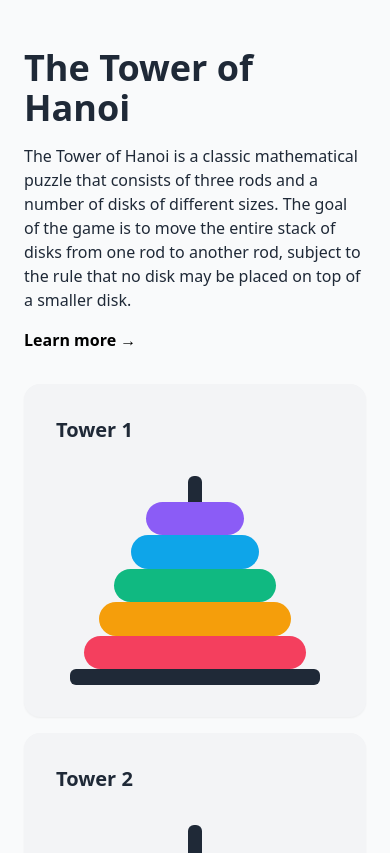
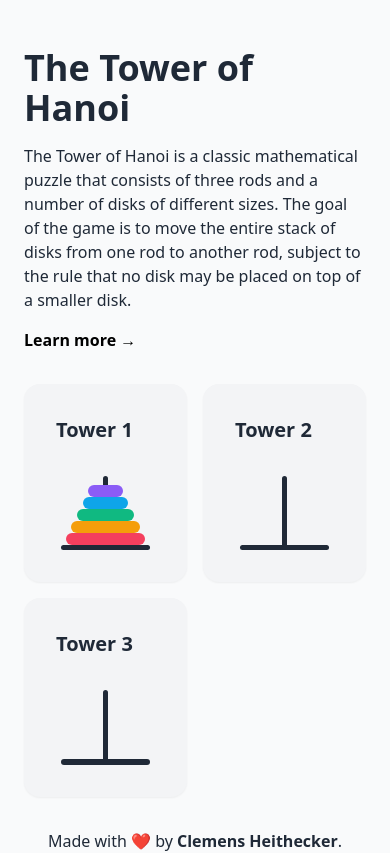
Before and after one commit to clemensheithecker/tower-of-hanoi, a React (Create React App) app: page / in a window 390 px wide. Shown: the top 853 px of the page. Built offline with nearby package versions, Linux system fonts and the light colour scheme.

Commit message:
Change game grid to 2 columns on small screens

```diff
--- a/src/components/Game/TowerOfHanoi.tsx
+++ b/src/components/Game/TowerOfHanoi.tsx
@@ -70,7 +70,7 @@ const TowerOfHanoi = () => {
   };
 
   return (
-    <section className="mt-8 grid w-full grid-cols-1 gap-4 xs:grid-cols-2 sm:grid-cols-3">
+    <section className="mt-8 grid w-full grid-cols-2 gap-4 sm:grid-cols-3">
       {notification && (
         <Notification message={notification.message} type={notification.type} />
       )}
--- a/tailwind.config.js
+++ b/tailwind.config.js
@@ -2,12 +2,7 @@
 module.exports = {
   content: ["./src/**/*.{js,jsx,ts,tsx}"],
   theme: {
-    extend: {
-      screens: {
-        xs: "480px",
-        // => @media (min-width: 480px) { ... }
-      },
-    },
+    extend: {},
   },
   plugins: [],
 };
```
